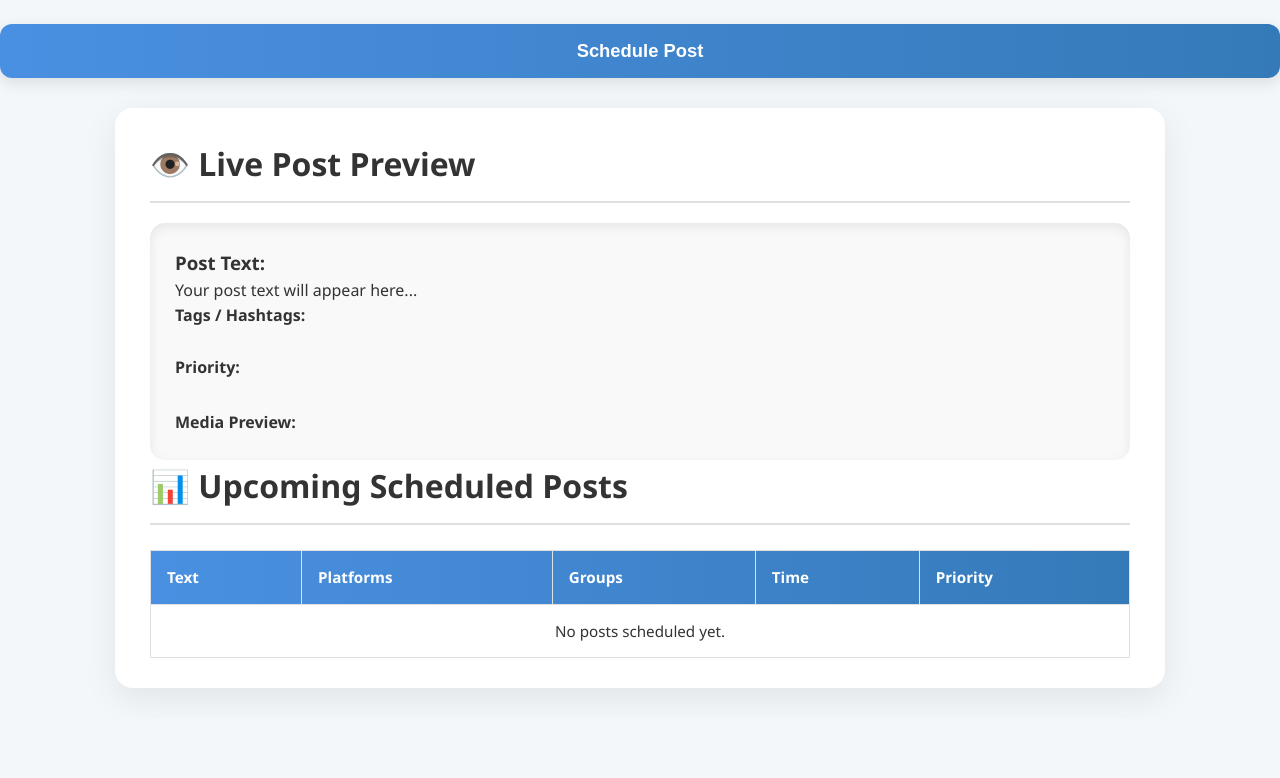
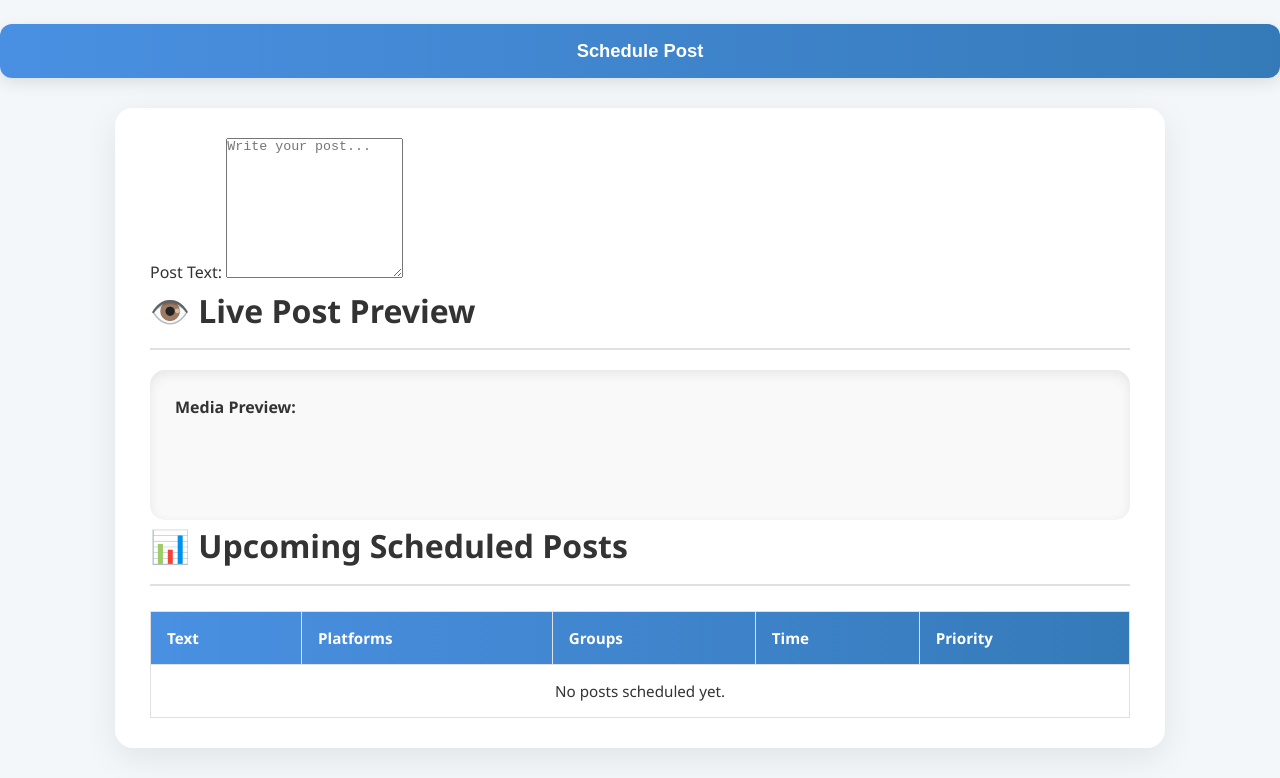
Before and after one commit to affaf12/social-media-scheduler, a plain HTML site: page index.html in a window 1280 px wide. Shown: the part 905-1683 px from the top of the page. Before the commit the page ends 1623 px from the top, so only its background shows below. Drawn offline with Linux system fonts and the light colour scheme.

Commit message:
Update index.html

```diff
--- a/index.html
+++ b/index.html
@@ -80,19 +80,14 @@
   <!-- ===== RIGHT PANEL ===== -->
   <section class="right-panel">
 
+    <!-- Post Text -->
+    <label for="text">Post Text:</label>
+    <textarea id="text" placeholder="Write your post..." required></textarea>
+
     <!-- Live Preview -->
     <div class="panel-section" id="preview-section">
       <h2>👁️ Live Post Preview</h2>
       <div id="preview">
-        <h3>Post Text:</h3>
-        <p id="preview-text">Your post text will appear here...</p>
-
-        <h4>Tags / Hashtags:</h4>
-        <span class="tags" id="preview-tags"></span>
-
-        <h4>Priority:</h4>
-        <span class="priority-badge" id="preview-priority"></span>
-
         <h4>Media Preview:</h4>
         <img id="preview-image" src="" alt="Image Preview" style="display:none;">
         <video id="preview-video" controls style="display:none;"></video>
```
